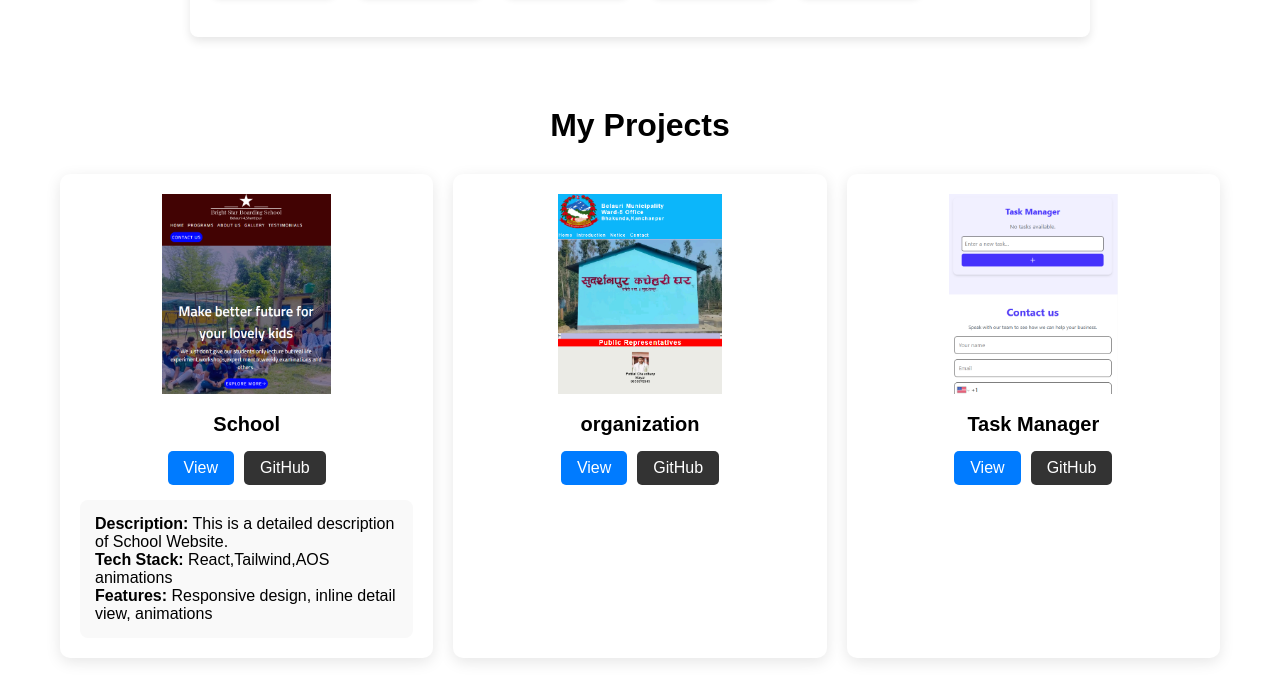
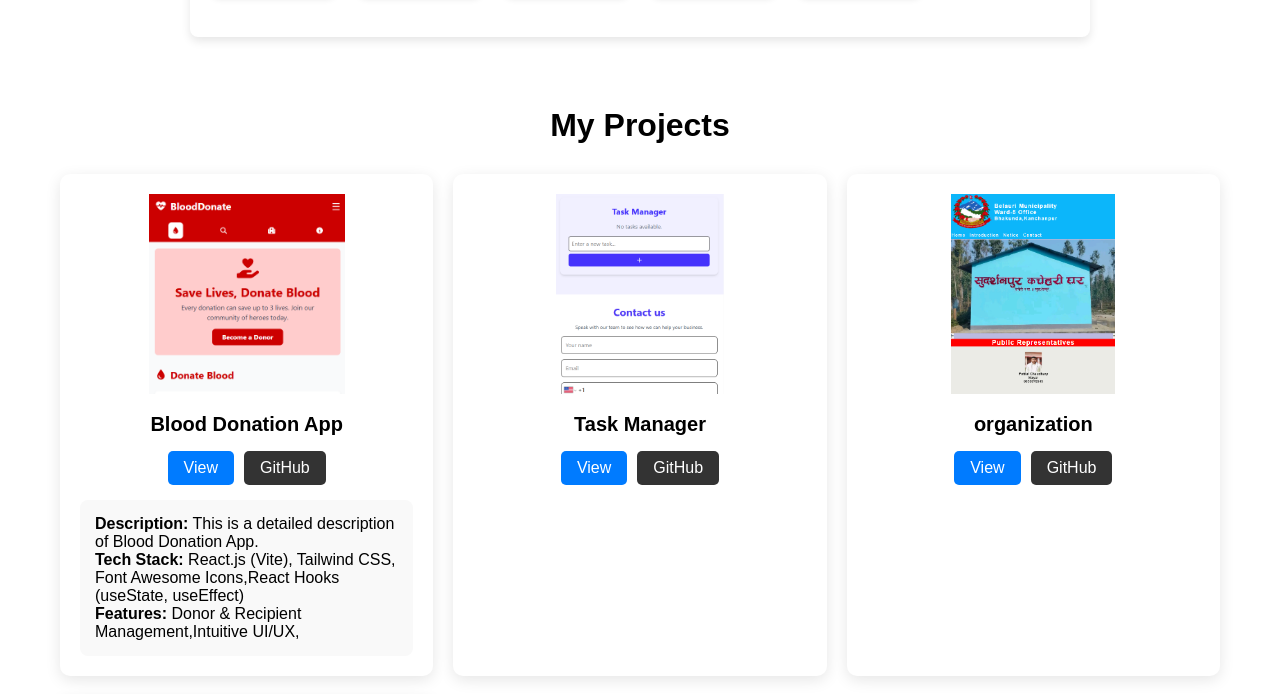
Before and after one commit to puspalal12/myportfolio, a plain HTML site: page index.html in a window 1280 px wide. Both pictures are taken after a click on the picture 246 px from the left and 1845 px from the top of the page. Shown: the part 1551-2245 px from the top of the page. Drawn offline with nearby package versions, Linux system fonts and the light colour scheme.

Commit message:
latest commit 2020

```diff
--- a/index.html
+++ b/index.html
@@ -106,58 +106,11 @@
     </section>
 
     <!-- projects-section -->
+
     <section class="projects-section" id="projects">
         <h2>My Projects</h2>
-        <div data-aos="fade-up" class="projects-grid">
-
-            <!-- Project 1 -->
-            <div class="project-card">
-                <img src="./images/project1.png" alt="Project 1" onclick="showDetails('project1')" />
-                <h3>School</h3>
-                <div class="buttons">
-                    <a href="https://brightstarboardingschool.vercel.app/" target="_blank" class="btn-project">View</a>
-                    <a href="https://github.com/puspalal12/bright-start-boarding-school" target="_blank"
-                        class="btn-project github">GitHub</a>
-                </div>
-                <div class="project-detail" id="project1">
-                    <p><strong>Description:</strong> This is a detailed description of School Website.</p>
-                    <p><strong>Tech Stack:</strong> React,Tailwind,AOS animations</p>
-                    <p><strong>Features:</strong> Responsive design, inline detail view, animations</p>
-                </div>
-            </div>
-
-            <!-- Project 2 -->
-            <div class="project-card">
-                <img src="images/project2.png" alt="Project 2" onclick="showDetails('project2')" />
-                <h3>organization</h3>
-                <div class="buttons">
-                    <a href="https://react-belauri-5.vercel.app/" target="_blank" class="btn-project">View</a>
-                    <a href="https://github.com/puspalal12/React-Belauri-5" target="_blank"
-                        class="btn-project github">GitHub</a>
-                </div>
-                <div class="project-detail" id="project2">
-                    <p><strong>Description:</strong> This is a detailed description of organization Website.</p>
-                    <p><strong>Tech Stack:</strong> React.js, Tailwind</p>
-                    <p><strong>Features:</strong> show notices,photos of organization.</p>
-                </div>
-            </div>
-
-            <!-- project-3 -->
-            <div class="project-card">
-                <img src="./images/project3.png" alt="Project 3" onclick="showDetails('project3')" />
-                <h3>Task Manager</h3>
-                <div class="buttons">
-                    <a href="https://eb-nu.vercel.app/" target="_blank" class="btn-project">View</a>
-                    <a href="https://github.com/puspalal12/eb" target="_blank" class="btn-project github">GitHub</a>
-                </div>
-                <div class="project-detail" id="project3">
-                    <p><strong>Description:</strong> This is a detailed description of Task Manager.</p>
-                    <p><strong>Tech Stack:</strong> React,Tailwind</p>
-                    <p><strong>Features:</strong> Responsive design, concept of local storage, add edit delete the
-                        tasks.</p>
-                </div>
-            </div>
-
+        <div data-aos="fade-up" class="projects-grid" id="projects-container">
+            <!-- Projects will be loaded here from JSON -->
         </div>
     </section>
 
@@ -197,9 +150,9 @@
         <p>&copy; 2025 「Puspa」. All rights reserved.</p>
     </footer>
 
-<button id="backToTop" title="Go to top">
-  <i class="fa-solid fa-arrow-up"></i>
-</button>
+    <button id="backToTop" title="Go to top">
+        <i class="fa-solid fa-arrow-up"></i>
+    </button>
 
 
 
@@ -208,6 +161,7 @@
 
     <!-- Your External JS -->
     <script src="script.js"></script>
+    <script src="projects-loader.js"></script>
 </body>
 
 </html>
--- /dev/null
+++ b/projects-loader.js
@@ -0,0 +1,69 @@
+document.addEventListener('DOMContentLoaded', function() {
+    loadProjects();
+});
+
+function loadProjects() {
+    fetch('./projects.json')
+        .then(response => {
+            if (!response.ok) {
+                throw new Error(`HTTP error! status: ${response.status}`);
+            }
+            return response.json();
+        })
+        .then(projects => {
+            // Sort by date (newest first)
+            const sortedProjects = projects.sort((a, b) => {
+                return new Date(b.date) - new Date(a.date);
+            });
+            renderProjects(sortedProjects);
+        })
+        .catch(error => {
+            console.error('Error loading projects:', error);
+            showError();
+        });
+}
+
+function renderProjects(projects) {
+    const container = document.getElementById('projects-container');
+    if (!container) return;
+
+    container.innerHTML = ''; // Clear existing content
+
+    projects.forEach(project => {
+        const projectCard = `
+            <div class="project-card">
+                <img src="${project.image}" alt="${project.alt}" onclick="showDetails('${project.id}')" />
+                <h3>${project.title}</h3>
+                <div class="buttons">
+                    <a href="${project.liveUrl}" target="_blank" class="btn-project">View</a>
+                    <a href="${project.githubUrl}" target="_blank" class="btn-project github">GitHub</a>
+                </div>
+                <div class="project-detail" id="${project.id}">
+                    <p><strong>Description:</strong> ${project.description}</p>
+                    <p><strong>Tech Stack:</strong> ${project.techStack}</p>
+                    <p><strong>Features:</strong> ${project.features}</p>
+                </div>
+            </div>
+        `;
+        container.insertAdjacentHTML('beforeend', projectCard);
+    });
+}
+
+function showDetails(projectId) {
+    const detailElement = document.getElementById(projectId);
+    if (detailElement) {
+        // Toggle display (matches your original functionality)
+        detailElement.style.display = detailElement.style.display === 'block' ? 'none' : 'block';
+    }
+}
+
+function showError() {
+    const container = document.getElementById('projects-container');
+    if (container) {
+        container.innerHTML = `
+            <div class="project-card">
+                <p>Error loading projects. Please try again later.</p>
+            </div>
+        `;
+    }
+}
--- /dev/null
+++ b/projects.json
@@ -0,0 +1,50 @@
+[
+  {
+    "id": "project1",
+    "title": "School",
+    "image": "./images/project1.png",
+    "date": "2023-11-05",
+    "alt": "School Website",
+    "liveUrl": "https://brightstarboardingschool.vercel.app/",
+    "githubUrl": "https://github.com/puspalal12/bright-start-boarding-school",
+    "description": "This is a detailed description of School Website.",
+    "techStack": "React,Tailwind,AOS animations",
+    "features": "Responsive design, inline detail view, animations"
+  },
+  {
+    "id": "project2",
+    "title": "organization",
+    "image": "./images/project2.png",
+    "date": "2023-12-05",
+    "alt": "Organization Website",
+    "liveUrl": "https://react-belauri-5.vercel.app/",
+    "githubUrl": "https://github.com/puspalal12/React-Belauri-5",
+    "description": "This is a detailed description of organization Website.",
+    "techStack": "React.js, Tailwind",
+    "features": "show notices,photos of organization."
+  },
+  {
+    "id": "project3",
+    "title": "Task Manager",
+    "image": "./images/project3.png",
+    "date": "2024-12-05",
+    "alt": "Task Manager App",
+    "liveUrl": "https://eb-nu.vercel.app/",
+    "githubUrl": "https://github.com/puspalal12/eb",
+    "description": "This is a detailed description of Task Manager.",
+    "techStack": "React,Tailwind",
+    "features": "Responsive design, concept of local storage, add edit delete the tasks."
+  },
+    {
+    "id": "project4",
+    "title": "Blood Donation App",
+    "image": "./images/project4.png",
+    "date": "2025-04-05",
+    "alt": "Blood donation App",
+    "liveUrl": "#",
+    "githubUrl": "https://github.com/puspalal12/blooddonate",
+    "description": "This is a detailed description of Blood Donation App.",
+    "techStack": "React.js (Vite), Tailwind CSS, Font Awesome Icons,React Hooks (useState, useEffect)",
+    "features": "Donor & Recipient Management,Intuitive UI/UX,"
+  }
+]
```
Also changed, not shown: images/project4.png (added).
